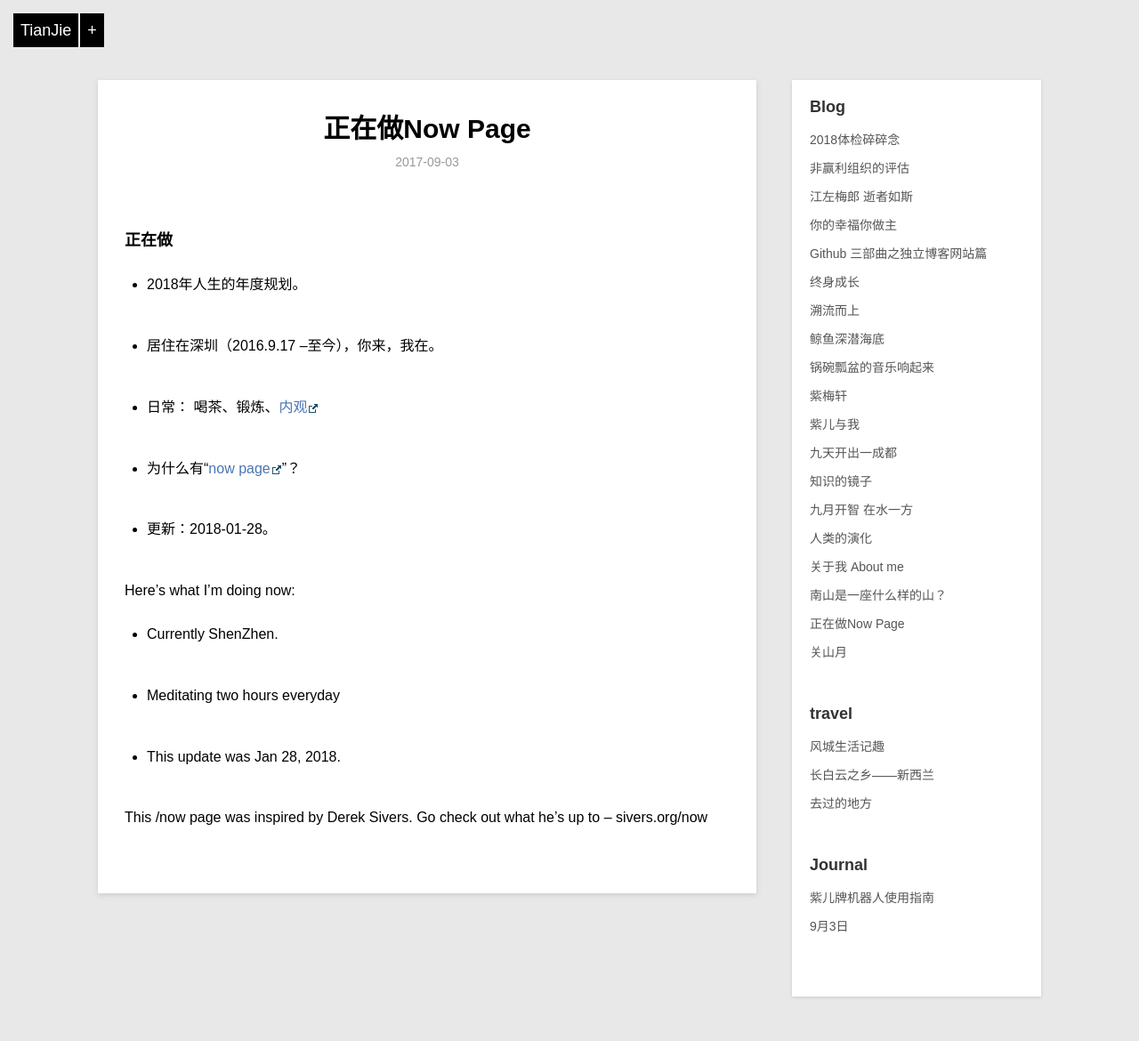
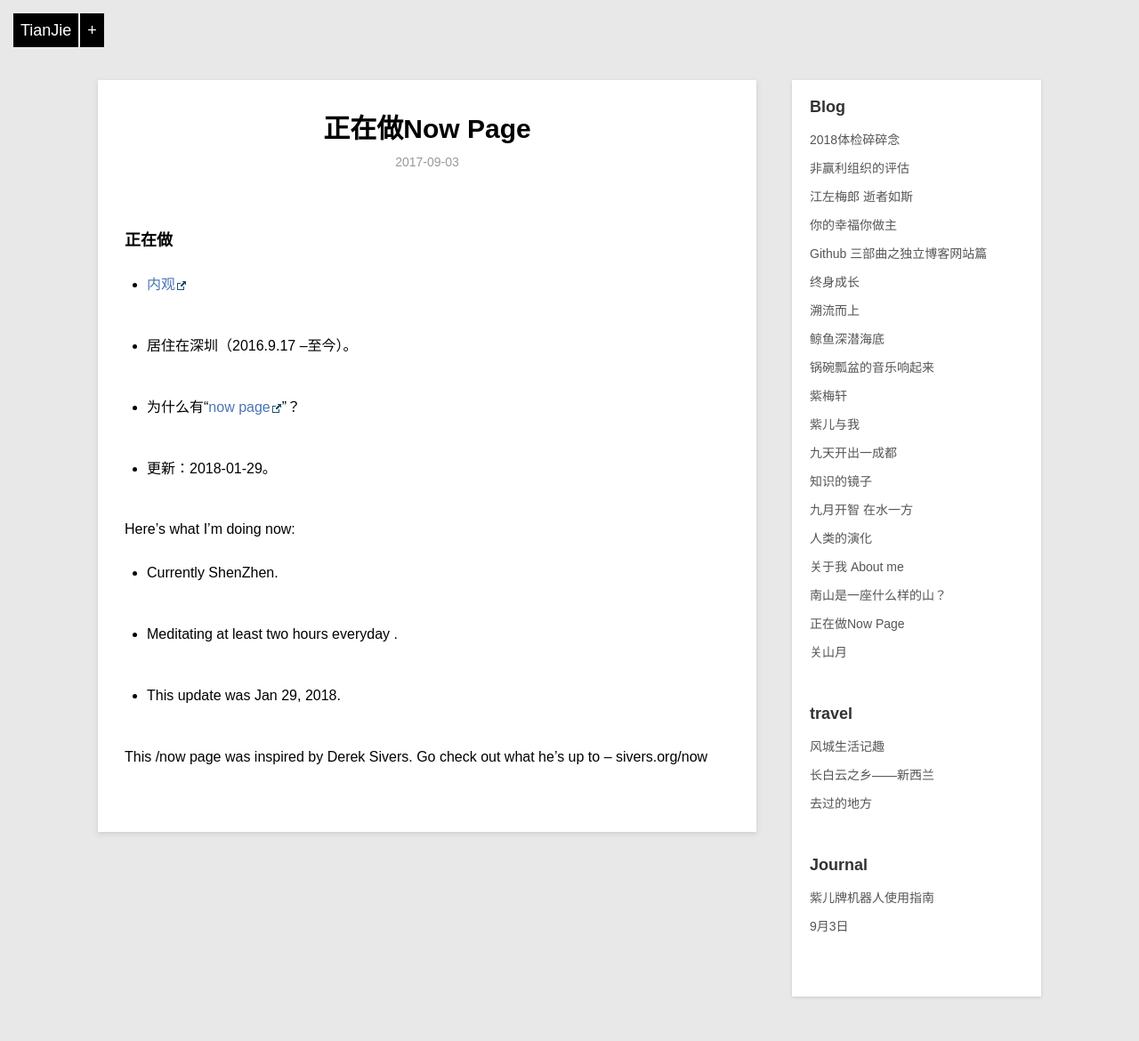
Before and after one commit to violettianjie/violettianjie.github.io, a Jekyll site: the page built from _posts/blog/2017-09-03-now.md, in a window 1280 px wide. Shown: the whole page at 89% size. Built offline with Jekyll 4.4.1, drawn with Linux system fonts in a browser that asks for light colours; comment, search, counter and statistics services are not loaded.

Commit message:
Update 2017-09-03-now.md

```diff
--- a/_posts/blog/2017-09-03-now.md
+++ b/_posts/blog/2017-09-03-now.md
@@ -9,24 +9,23 @@ category: blog
 
 
 
-- 2018年人生的年度规划。
+- [内观](https://www.dhamma.org/zh-HANS/index)
 
 
-- 居住在深圳（2016.9.17 --至今），你来，我在。
+- 居住在深圳（2016.9.17 --至今）。
 
-- 日常： 喝茶、锻炼、[内观](https://www.dhamma.org/zh-HANS/index)
 
 - 为什么有“[now page](http://nownownow.com/about)”？
 
-- 更新：2018-01-28。
+- 更新：2018-01-29。
 
 Here’s what I’m doing now:
 
 - Currently ShenZhen.
 
-- Meditating two hours everyday
+- Meditating at least two hours everyday .
 
-- This update was Jan 28, 2018.
+- This update was Jan 29, 2018.
 
 This /now page was inspired by Derek Sivers. Go check out what he’s up to – sivers.org/now
 
```
